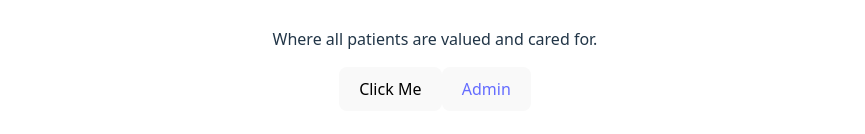
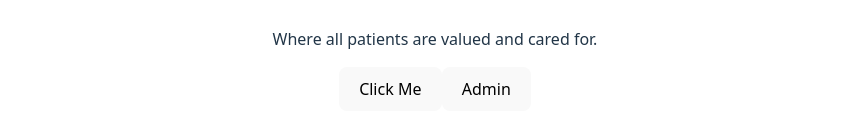
Before and after one commit to chinelon/Practicum, a React (Vite) app in the folder Practicum/: page / in a window 1280 px wide. Shown: the part 422-556 px from the top of the page, without its empty margins (205-1070 px from the left). Built offline with nearby package versions, Linux system fonts and the light colour scheme; no server answers.

Commit message:
pray for me yall

```diff
--- a/Practicum/src/Home.jsx
+++ b/Practicum/src/Home.jsx
@@ -45,7 +45,7 @@ import axios from 'axios';
 function Home() {
   const [isBlocked, setIsBlocked] = useState(false);
   const [showPopup, setShowPopup] = useState(false);
-  const [lockdown, setLockdown] = useState(false); // Disables all UI after honeytoken click
+  const [lockdown, setLockdown] = useState(false); // Locks all UI after honeytoken trigger
 
   useEffect(() => {
     axios
@@ -54,13 +54,13 @@ function Home() {
         if (error.response && error.response.status === 403) {
           setIsBlocked(true);
           setShowPopup(true);
-          setLockdown(true); // Optional: also disable actions if IP is already blocked
+          setLockdown(true);
         }
       });
   }, []);
 
   const handleButtonClick = async () => {
-    if (lockdown) return; // prevent action if locked
+    if (lockdown) return;
 
     try {
       const response = await axios.post('https://practicum-7pxf.onrender.com/trap/bot');
@@ -70,9 +70,7 @@ function Home() {
     }
   };
 
-  const handleButtonHumanClick = async (e) => {
-    e.preventDefault();
-
+  const handleButtonHumanClick = async () => {
     try {
       const response = await axios.post('https://practicum-7pxf.onrender.com/trap/human');
       console.log('Response from server:', response.data);
@@ -80,7 +78,7 @@ function Home() {
       console.error('Error:', error);
     }
 
-    // Lock down UI immediately after click
+    // Lock UI and show popup immediately
     setLockdown(true);
     setShowPopup(true);
   };
@@ -96,11 +94,7 @@ function Home() {
       <p>Where all patients are valued and cared for.</p>
 
       <button onClick={handleButtonClick} disabled={lockdown}>Click Me</button>
-
-      {/* Honeytoken Trap */}
-      <button onClick={handleButtonHumanClick} disabled={lockdown}>
-        <Link to="/404" onClick={(e) => lockdown && e.preventDefault()}>Admin</Link>
-      </button>
+      <button onClick={handleButtonHumanClick} disabled={lockdown}>Admin</button>
 
       {showPopup && (
         <div style={popupStyle}>
```
